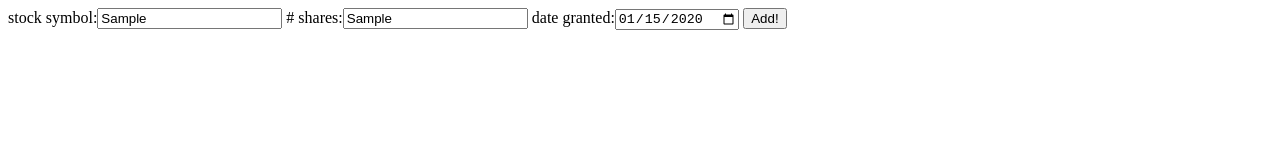
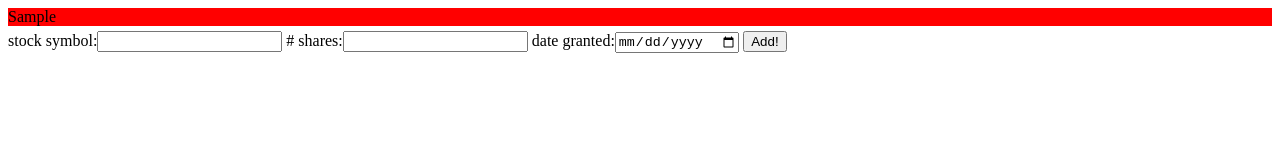
Before and after one commit to andrei-m/vestatron, a website: page public/index.html in a window 1280 px wide. Both pictures are taken after typing "Sample", "Sample", "2020-01-15" into the empty fields and a click on the button "Add!". Drawn offline with nearby package versions, Linux system fonts and the light colour scheme.

Commit message:
basic rendering of each option grant; there are no prices yet

```diff
--- a/public/css/style.css
+++ b/public/css/style.css
@@ -0,0 +1,10 @@
+.unvested {
+  background-color: red;
+  margin-top: 5px;
+  margin-bottom: 5px;
+}
+
+.vested {
+  background-color: green;
+  text-align: right;
+}
--- a/public/index.html
+++ b/public/index.html
@@ -3,7 +3,7 @@
   <head>
     <meta charset="utf-8">
     <title>VESTATRON</title>
-    <style type="text/css" src="css/style.css"></style>
+    <link href="css/style.css" rel="stylesheet" type="text/css">
     <script src="//ajax.googleapis.com/ajax/libs/jquery/1.10.2/jquery.min.js"></script>
     <script src="js/client.js"></script>
   </head>
--- a/public/js/client.js
+++ b/public/js/client.js
@@ -1 +1,70 @@
-// test
+var stocks = [];
+
+function Stock(symbol, shares, grantDate) {
+  this.symbol = symbol;
+  this.shares = shares;
+  this.grantDate = new Date(grantDate);
+
+  this.vestedPercentage = function() {
+    var today = new Date();
+    // account for the 1 year cliff
+    var timeSinceGrant = today.getTime() - this.grantDate.getTime();
+    var daysSinceGrant = Math.floor(timeSinceGrant / 86400000);
+
+    if (daysSinceGrant < 365) {
+        return "0%";
+    }
+
+    var percentage = Math.floor(daysSinceGrant / 1460 * 100);
+    return percentage.toString() + "%";
+  }
+}
+
+// Remove the given Stock from DOM and data store
+function removeStockElement(element) {
+  if (confirm('Remove this stock?')) {
+    var index = element.data('index');
+    stocks.splice(index, 1);
+    localStorage.setItem('stocks', JSON.stringify(stocks));
+    element.remove();
+  }
+}
+
+function renderStocks() {
+  var container = $("#graphs");
+  container.find("div").remove();
+
+  for (var i=0 ; i < stocks.length; i++) {
+    var stock = stocks[i];
+    var unvested = $("<div></div>").data("index", i).addClass('unvested');;
+    var vested = $("<div></div>").addClass('vested').css('width', stock.vestedPercentage()).html(stock.symbol);
+    unvested.dblclick(function() {
+        removeStockElement($(this))
+        renderStocks();
+    });
+    unvested.append(vested);
+    container.append(unvested);
+  };
+}
+
+$(function() {
+    var loadedStocks = localStorage.getItem('stocks');
+    if (loadedStocks) {
+      var parsedStocks = JSON.parse(loadedStocks);
+      // Invoke the constructor to make sure we get the methods the constructor defines
+      for (var i=0; i < parsedStocks.length; i++) {
+        stocks.push(new Stock(parsedStocks[i].symbol, parsedStocks[i].shares, parsedStocks[i].grantDate));
+      }
+    }
+    renderStocks();
+
+    $('button#add').click(function() {
+      var stock = new Stock($('input#symbol').val(),
+                            $('input#shares').val(),
+                            $('input#grant_date').val());
+      $('input').val('');
+      stocks.push(stock);
+      localStorage.setItem("stocks", JSON.stringify(stocks));
+      renderStocks();
+    });
+});
```
